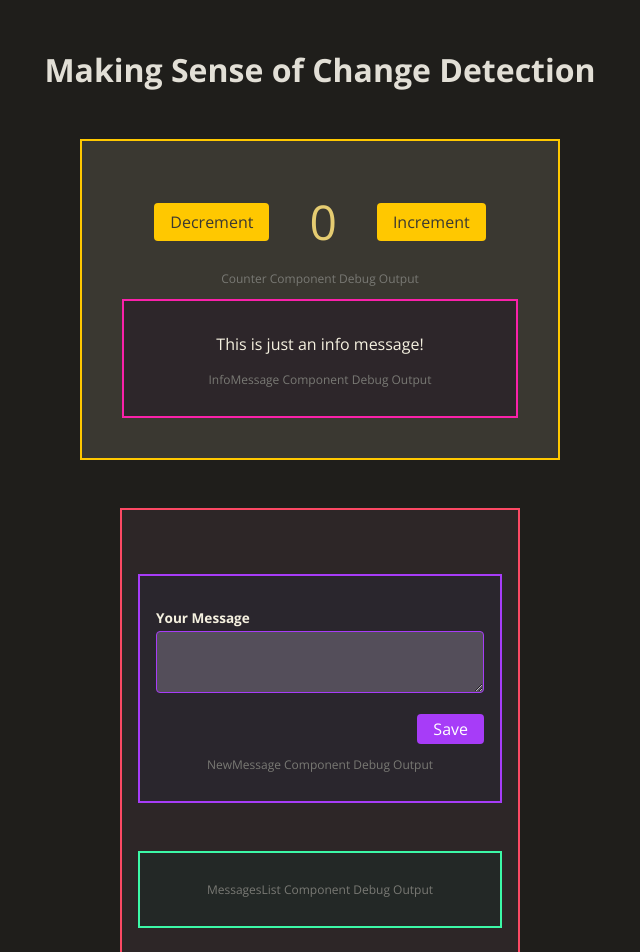
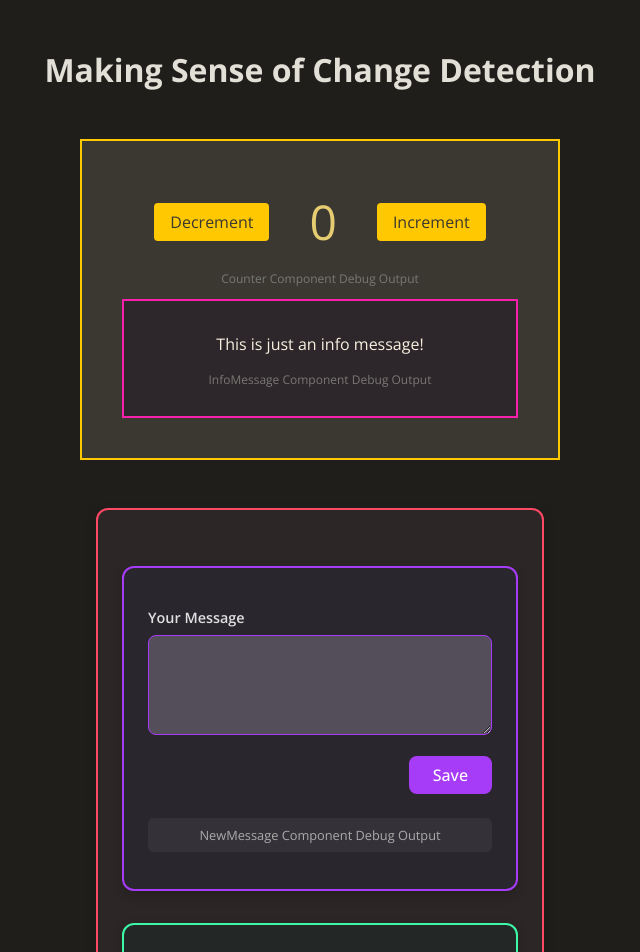
Before and after one commit to AbdullahGoma/change-detection-angular, an Angular app: page / in a window 1280 px wide. Shown: the top 952 px of the page, without its empty margins (320-960 px from the left). Built offline with nearby package versions, Linux system fonts and the light colour scheme.

Commit message:
Inhance style of box message

```diff
--- a/src/app/messages/messages-list/messages-list.component.css
+++ b/src/app/messages/messages-list/messages-list.component.css
@@ -1,19 +1,70 @@
 :host {
   display: block;
-  max-width: 25rem;
-  margin: 3rem auto;
-  padding: 1rem;
+  max-width: 28rem;
+  margin: 2rem auto;
+  padding: 1.5rem;
   background-color: #232826;
+  border-radius: 12px;
   border: 2px solid #3cf8a7;
+  box-shadow: 0 4px 12px rgba(0, 0, 0, 0.2);
+  overflow: hidden;
 }
 
 ul {
   list-style: none;
   margin: 0;
   padding: 0;
-  text-align: center;
+  max-height: 400px;
+  overflow-y: auto;
+  scrollbar-width: thin;
+  scrollbar-color: #3cf8a7 #232826;
+}
+
+ul::-webkit-scrollbar {
+  width: 8px;
+}
+
+ul::-webkit-scrollbar-track {
+  background: #232826;
+  border-radius: 4px;
+}
+
+ul::-webkit-scrollbar-thumb {
+  background-color: #3cf8a7;
+  border-radius: 4px;
+  border: 1px solid #232826;
+}
+
+ul::-webkit-scrollbar-thumb:hover {
+  background-color: #2fd896;
 }
 
 ul li {
-  margin: 0.5rem 0;
+  margin: 0.75rem 0;
+  padding: 0.75rem 1rem;
+  background-color: rgba(60, 248, 167, 0.1);
+  border-left: 3px solid #3cf8a7;
+  border-radius: 4px;
+  color: #e0e0e0;
+  text-align: left;
+  transition: transform 0.2s ease;
+  word-break: break-word;
+  overflow-wrap: break-word;
+  white-space: pre-wrap;
+  margin-right: 4px; /* Compensate for translateX */
+  box-sizing: border-box;
+  width: calc(100% - 4px); /* Account for hover movement */
 }
+
+ul li:hover {
+  transform: translateX(4px);
+}
+
+.debug-output {
+  margin-top: 1.5rem;
+  padding: 0.5rem;
+  background-color: rgba(255, 255, 255, 0.05);
+  border-radius: 6px;
+  font-size: 0.8rem;
+  color: #aaa;
+}
--- a/src/app/messages/messages.component.css
+++ b/src/app/messages/messages.component.css
@@ -1,8 +1,20 @@
+/* messages.component.css */
 :host {
   display: block;
-  max-width: 25rem;
-  margin: 3rem auto;
-  padding: 1rem;
+  max-width: 28rem;
+  margin: 2rem auto;
+  padding: 1.5rem;
   background-color: #2d2627;
+  border-radius: 12px;
   border: 2px solid #fc4964;
+  box-shadow: 0 4px 12px rgba(0, 0, 0, 0.2);
 }
+
+.debug-output {
+  margin-top: 1.5rem;
+  padding: 0.5rem;
+  background-color: rgba(255, 255, 255, 0.05);
+  border-radius: 6px;
+  font-size: 0.8rem;
+  color: #aaa;
+}
--- a/src/app/messages/new-message/new-message.component.css
+++ b/src/app/messages/new-message/new-message.component.css
@@ -1,32 +1,68 @@
 :host {
   display: block;
-  max-width: 25rem;
-  margin: 3rem auto;
-  padding: 1rem;
+  max-width: 28rem;
+  margin: 2rem auto;
+  padding: 1.5rem;
   background-color: #2a262d;
+  border-radius: 12px;
   border: 2px solid #a73cf8;
+  box-shadow: 0 4px 12px rgba(0, 0, 0, 0.2);
 }
 
 label {
   display: block;
-  margin-bottom: 0.25rem;
-  font-size: 0.85rem;
-  font-weight: bold;
+  margin-bottom: 0.5rem;
+  font-size: 0.9rem;
+  font-weight: 600;
+  color: #e0e0e0;
 }
 
 textarea {
   width: 100%;
   font: inherit;
-  padding: 0.5rem;
-  border-radius: 4px;
+  padding: 0.75rem;
+  border-radius: 8px;
   border: 1px solid #a73cf8;
   background-color: #544e5a;
   color: #ffffff;
+  min-height: 100px;
+  resize: vertical;
+  transition: border-color 0.3s ease;
+  scrollbar-width: thin;
+  scrollbar-color: #a73cf8 #544e5a;
+  word-break: break-word;
+  overflow-wrap: break-word;
+  white-space: pre-wrap;
+}
+
+textarea::-webkit-scrollbar {
+  width: 8px;
+}
+
+textarea::-webkit-scrollbar-track {
+  background: #544e5a;
+  border-radius: 4px;
+}
+
+textarea::-webkit-scrollbar-thumb {
+  background-color: #a73cf8;
+  border-radius: 4px;
+  border: 1px solid #544e5a;
+}
+
+textarea::-webkit-scrollbar-thumb:hover {
+  background-color: #ba5cff;
+}
+
+textarea:focus {
+  outline: none;
+  border-color: #c77dff;
+  box-shadow: 0 0 0 2px rgba(167, 60, 248, 0.3);
 }
 
 .actions {
   text-align: right;
-  margin: 0;
+  margin-top: 1rem;
 }
 
 button {
@@ -34,7 +70,26 @@ button {
   background-color: #a73cf8;
   color: #ffffff;
   border: none;
-  padding: 0.25rem 1rem;
+  padding: 0.5rem 1.5rem;
   cursor: pointer;
-  border-radius: 4px;
+  border-radius: 8px;
+  font-weight: 500;
+  transition: background-color 0.3s ease, transform 0.2s ease;
 }
+
+button:hover {
+  background-color: #ba5cff;
+}
+
+button:active {
+  transform: scale(0.98);
+}
+
+.debug-output {
+  margin-top: 1.5rem;
+  padding: 0.5rem;
+  background-color: rgba(255, 255, 255, 0.05);
+  border-radius: 6px;
+  font-size: 0.8rem;
+  color: #aaa;
+}
```
